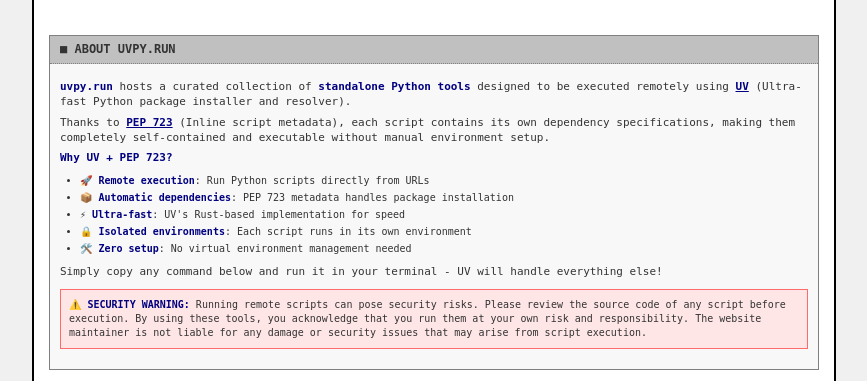
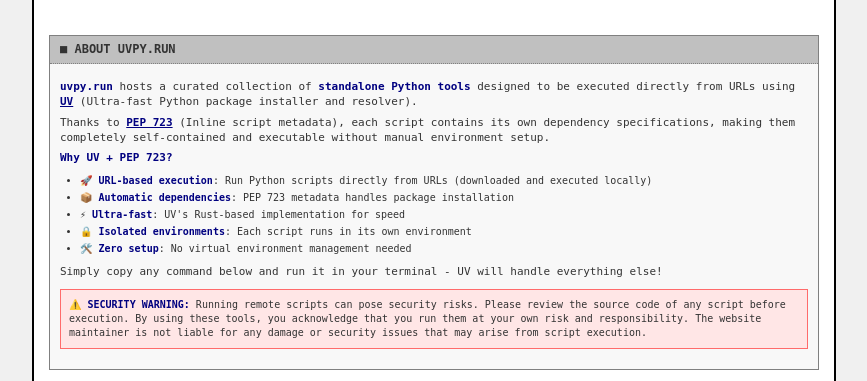
Before and after one commit to 26awen/uvpy_run, a Flask app: page / in a window 1280 px wide. Shown: the part 97-478 px from the top of the page, without its empty margins (206-1073 px from the left). Run offline with Flask 3, Linux system fonts and the light colour scheme.

Commit message:
fix: Correct description of UV execution model
- Change 'Remote execution' to 'URL-based execution' for accuracy
- Clarify that UV downloads and executes scripts locally, not remotely
- Update related descriptions to be more technically accurate

```diff
--- a/templates/list_tools.html
+++ b/templates/list_tools.html
@@ -306,11 +306,11 @@
                     ■ ABOUT UVPY.RUN
                 </div>
                 <div class="description-body">
-                    <p><strong>uvpy.run</strong> hosts a curated collection of <strong>standalone Python tools</strong> designed to be executed remotely using <strong><a href="https://github.com/astral-sh/uv" target="_blank">UV</a></strong> (Ultra-fast Python package installer and resolver).</p>
+                    <p><strong>uvpy.run</strong> hosts a curated collection of <strong>standalone Python tools</strong> designed to be executed directly from URLs using <strong><a href="https://github.com/astral-sh/uv" target="_blank">UV</a></strong> (Ultra-fast Python package installer and resolver).</p>
                     <p>Thanks to <strong><a href="https://peps.python.org/pep-0723/" target="_blank">PEP 723</a></strong> (Inline script metadata), each script contains its own dependency specifications, making them completely self-contained and executable without manual environment setup.</p>
                     <p><strong>Why UV + PEP 723?</strong></p>
                     <ul>
-                        <li>🚀 <strong>Remote execution</strong>: Run Python scripts directly from URLs</li>
+                        <li>🚀 <strong>URL-based execution</strong>: Run Python scripts directly from URLs (downloaded and executed locally)</li>
                         <li>📦 <strong>Automatic dependencies</strong>: PEP 723 metadata handles package installation</li>
                         <li>⚡ <strong>Ultra-fast</strong>: UV's Rust-based implementation for speed</li>
                         <li>🔒 <strong>Isolated environments</strong>: Each script runs in its own environment</li>
@@ -373,7 +373,7 @@
                     ■ HOW TO USE THESE TOOLS
                 </div>
                 <div class="usage-body">
-                    <p>You can run any of these Python scripts remotely using uv:</p>
+                    <p>You can run any of these Python scripts directly from URLs using uv:</p>
                     <p><code>uv run {{ base_url }}/script_name.py</code></p>
                     <p>For example: <code>uv run {{ base_url }}/demo.py</code></p>
                     <p>Each tool includes built-in help - try adding <code>--help</code> to see available options.</p>
```
